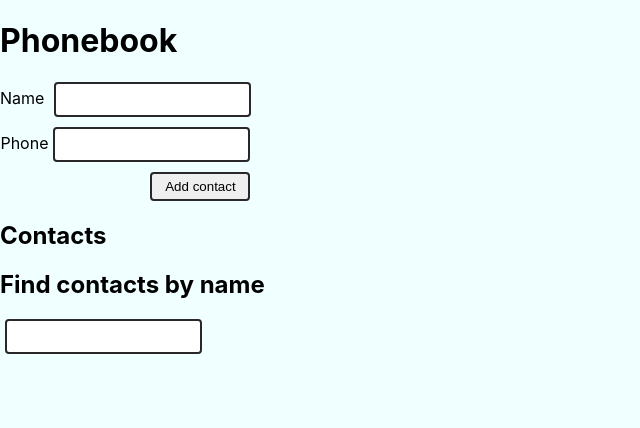
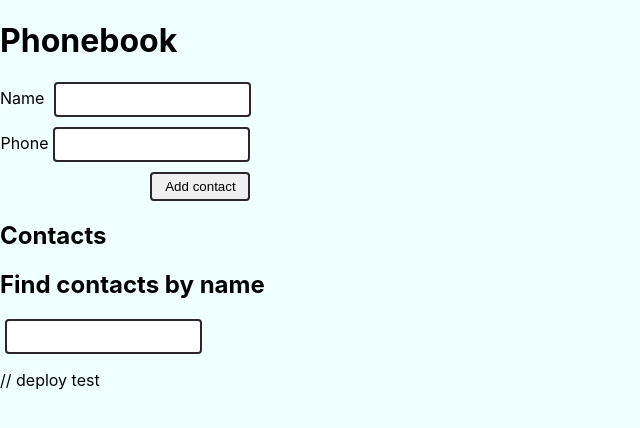
Before and after one commit to Finitumus/react-homework, a React (Create React App) app: page / in a window 1280 px wide. Shown: the top 428 px of the page, without its empty margins (0-640 px from the left). Built offline with nearby package versions, Linux system fonts and the light colour scheme.

Commit message:
Update index.js

```diff
--- a/src/index.js
+++ b/src/index.js
@@ -5,6 +5,7 @@ import { store, persistor } from './redux/store'
 import { Provider } from 'react-redux'
 import { PersistGate } from 'redux-persist/integration/react';
 import './index.css';
+
 
 ReactDOM.createRoot(document.getElementById('root')).render(
   <React.StrictMode>
@@ -14,6 +15,6 @@ ReactDOM.createRoot(document.getElementById('root')).render(
       </PersistGate>
 
     </Provider>
-
+// deploy test
   </React.StrictMode>
 );
```
